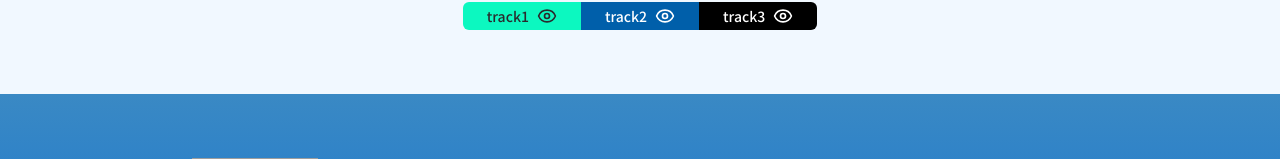
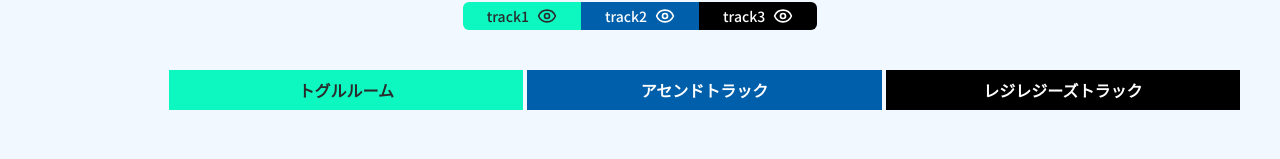
Before and after one commit to tskaigi/tskaigi2025-web-site, a Next.js app: page /wip/talks in a window 1280 px wide. Shown: the part 258-417 px from the top of the page. Built offline with nearby package versions, Linux system fonts and the light colour scheme; grey boxes are pictures that could not be loaded.

Commit message:
feat(minor): 🎸 add header

```diff
--- a/src/app/wip/talks/page.tsx
+++ b/src/app/wip/talks/page.tsx
@@ -2,7 +2,7 @@
 
 import { EventDateTab } from "@/components/talks/EventDateTab";
 import { TrackToggle } from "@/components/talks/TrackToggle";
-import type { EventDate, Track } from "@/constants/talkList";
+import { type EventDate, TRACK, type Track } from "@/constants/talkList";
 import { useState } from "react";
 
 const TalksPage = () => {
@@ -30,6 +30,16 @@ const TalksPage = () => {
     }));
   };
 
+  const getGridTemplateColumns = () => {
+    let template = "auto "; // 時間列は常に表示
+
+    if (visibleTracks.TRACK1) template += "1fr ";
+    if (visibleTracks.TRACK2) template += "1fr ";
+    if (visibleTracks.TRACK3) template += "1fr";
+
+    return template;
+  };
+
   return (
     <main className="bg-blue-light-100 mt-16 py-10 px-1 md:py-16 md:px-3 lg:px-10">
       <h1 className="text-2xl font-bold text-blue-light-500 text-center md:text-3xl lg:text-4xl">
@@ -44,6 +54,27 @@ const TalksPage = () => {
           onToggleTrack={handleToggleTrack}
         />
       </div>
+      <div
+        className="grid gap-1 mt-10"
+        style={{ gridTemplateColumns: getGridTemplateColumns() }}
+      >
+        <div className="w-[125px]" />
+        {visibleTracks.TRACK1 && (
+          <div className="bg-[#0CF8C0] p-2 text-center font-bold">
+            {TRACK.TRACK1.name}
+          </div>
+        )}
+        {visibleTracks.TRACK2 && (
+          <div className="bg-[#005FAA] p-2 text-center text-white font-bold">
+            {TRACK.TRACK2.name}
+          </div>
+        )}
+        {visibleTracks.TRACK3 && (
+          <div className="bg-[#000000] p-2 text-center text-white font-bold">
+            {TRACK.TRACK3.name}
+          </div>
+        )}
+      </div>
     </main>
   );
 };
--- a/src/constants/talkList.ts
+++ b/src/constants/talkList.ts
@@ -6,7 +6,7 @@ export type EventDate = keyof typeof EVENT_DATE;
 
 export const TRACK = {
   TRACK1: {
-    name: "トグルホールディングストラック",
+    name: "トグルルーム",
   },
   TRACK2: {
     name: "アセンドトラック",
```
